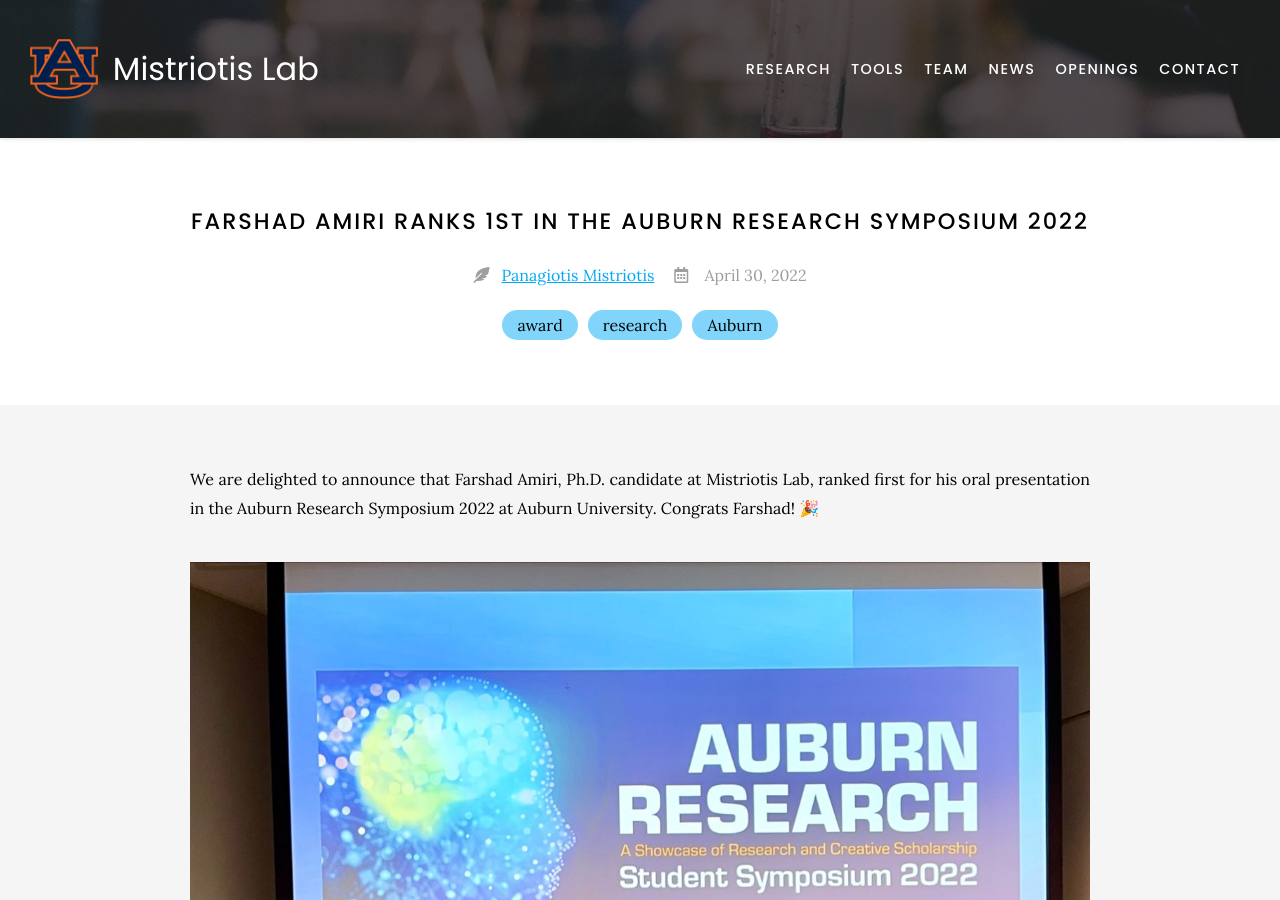
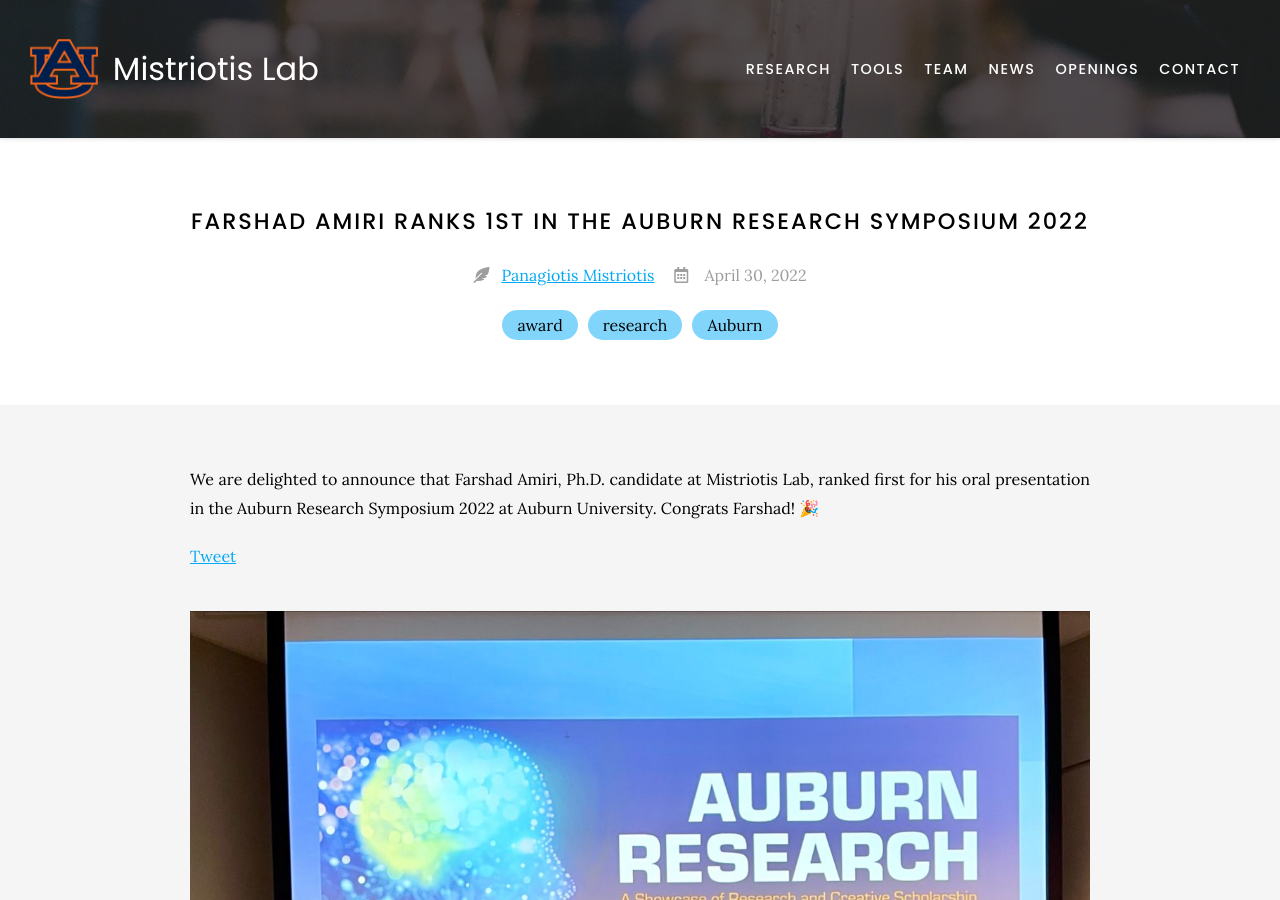
Before and after one commit to mistriotis-lab/mistriotis-lab.github.io, a Jekyll site: the page built from _posts/2022-04-30-post-4.md, in a window 1280 px wide and 900 px high. Built offline with Jekyll 4.4.1, drawn with Linux system fonts in a browser that asks for light colours; nearby versions of some CDN libraries; comment, search, counter and statistics services are not loaded.

Commit message:
Update 2022-04-30-post-4.md

```diff
--- a/_posts/2022-04-30-post-4.md
+++ b/_posts/2022-04-30-post-4.md
@@ -10,6 +10,8 @@
 
 We are delighted to announce that Farshad Amiri, Ph.D. candidate at Mistriotis Lab, ranked first for his oral presentation in the Auburn Research Symposium 2022 at Auburn University. Congrats Farshad! 🎉
 
+<a href="https://twitter.com/share?ref_src=twsrc%5Etfw" class="twitter-share-button" meta name="twitter:image" content="https://github.com/mistriotis-lab.github.io/images/news/StudentSymposium2022.jpg" data-show-count="false">Tweet</a><script async src="https://platform.twitter.com/widgets.js" charset="utf-8"></script>
+
 {:.center}
 
 
```
